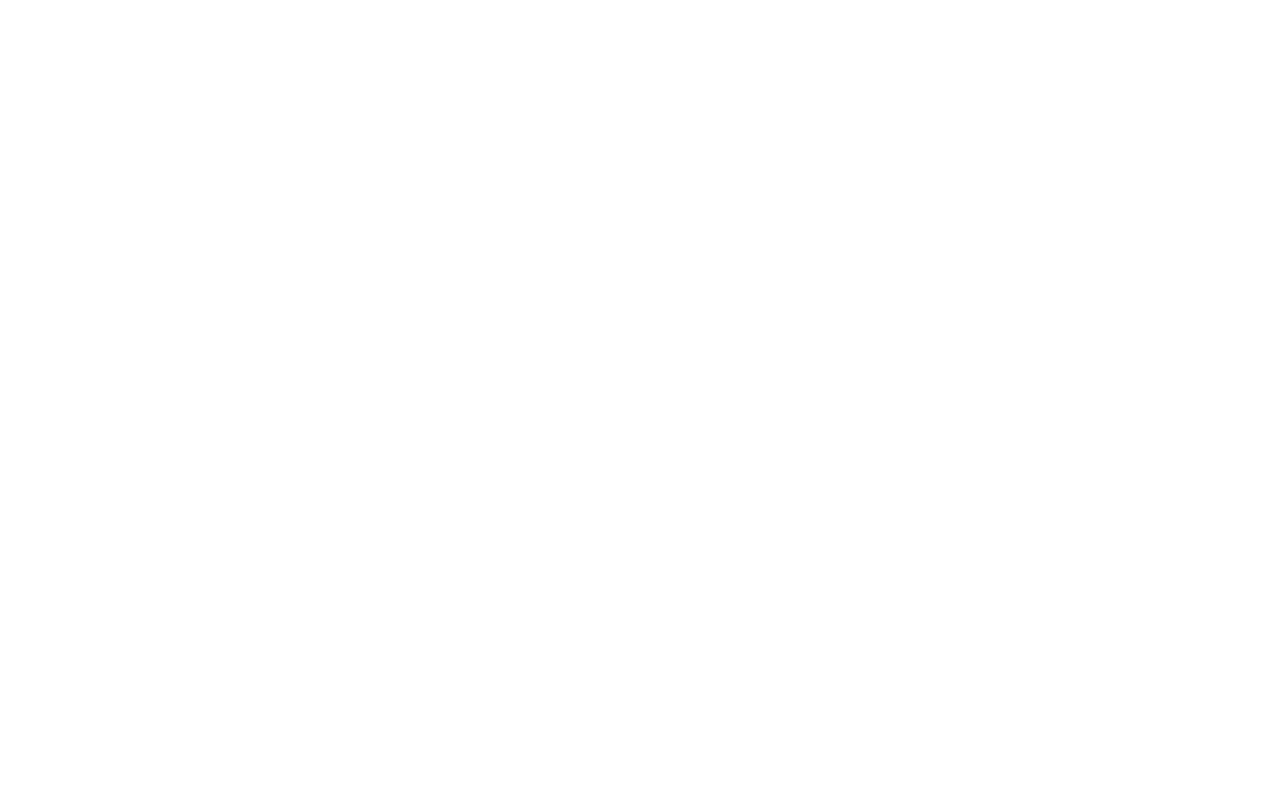
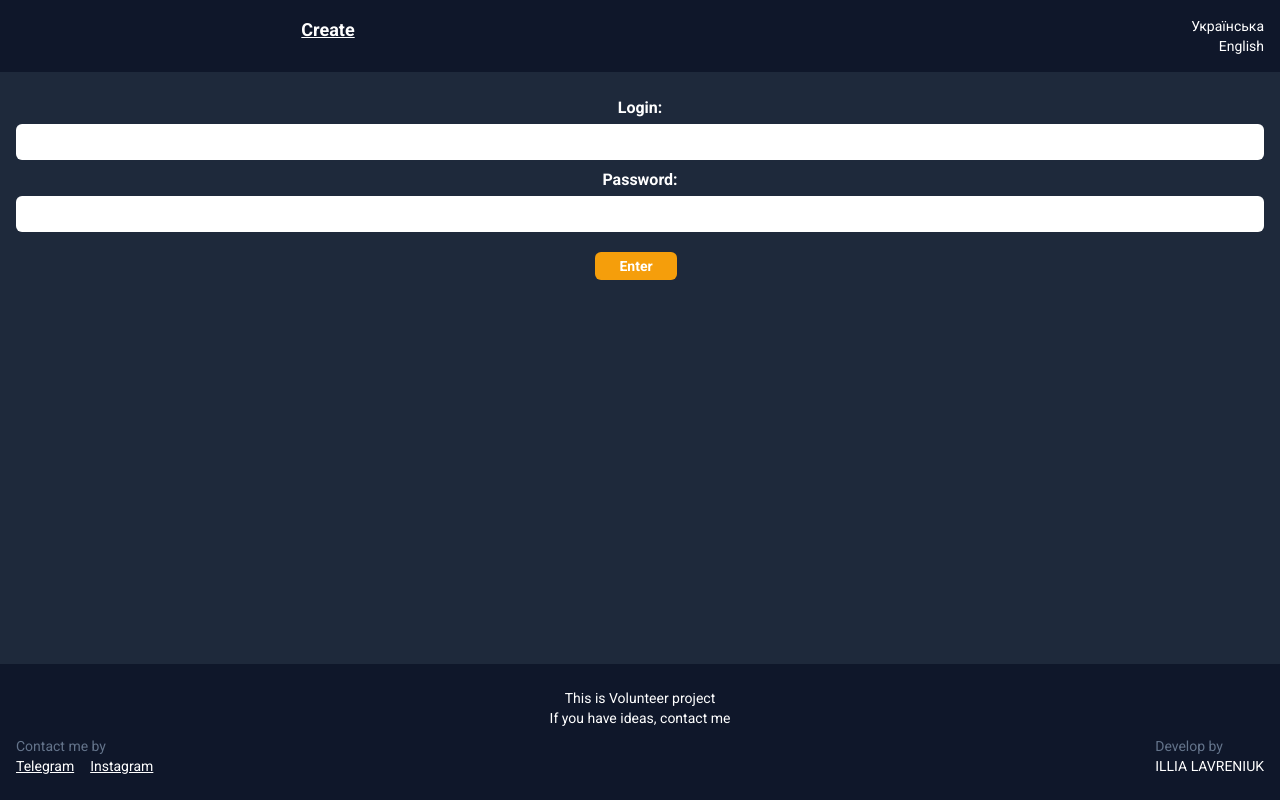
Before and after one commit to iLavrenyuk/copy-paste, a React (Create React App) app: page /admin/1 in a window 1280 px wide. Before the commit this address had no page. Built offline with nearby package versions, Linux system fonts and the light colour scheme.

Commit message:
Add Admin page

```diff
--- a/src/components/Button/index.jsx
+++ b/src/components/Button/index.jsx
@@ -3,7 +3,7 @@
 export const Button = ({ children, onClick, isClicked }) => {
   return (
     <button
-      className={`mt-1 px-6 py-1 text-sm font-bold rounded-md w-fit h-fit ${
+      className={`mt-1 mr-2 px-6 py-1 text-sm font-bold rounded-md w-fit h-fit ${
         isClicked ? 'bg-lime-600' : 'bg-amber-500'
       } flex justify-center items-center max-w-full`}
       onClick={onClick}
--- a/src/components/CreateField/index.jsx
+++ b/src/components/CreateField/index.jsx
@@ -1,13 +1,15 @@
 import React from 'react';
 
-export const CreateField = ({ name, value, onChange }) => {
+export const CreateField = ({ name, value, onChange, center }) => {
   return (
     <>
       <div className="flex justify-center items-center truncate max-w-full font-bold">{name}:</div>
       <input
         onChange={onChange}
         value={value}
-        className={`col-span-3 sm:col-span-4 text-sm w-full mt-1 rounded-md text-slate-800 p-2`}
+        className={`col-span-3 sm:col-span-4 text-sm w-full mt-1 rounded-md text-slate-800 p-2 ${
+          center ? 'text-center' : ''
+        }`}
       />
     </>
   );
--- a/src/components/Footer/index.jsx
+++ b/src/components/Footer/index.jsx
@@ -1,8 +1,10 @@
 import React from 'react';
 import { useTranslation } from 'react-i18next';
+import { Link, useParams } from 'react-router-dom';
 
 export const Footer = () => {
   const { t } = useTranslation();
+  const { linkId } = useParams();
 
   return (
     <footer className="text-white bg-slate-900 flex justify-between px-4 py-6 text-sm flex-wrap">
@@ -20,7 +22,8 @@
         </div>
       </div>
       <div className="flex flex-col">
-        <span className="text-slate-500">Develop by</span>ILLIA LAVRENIUK
+        <span className="text-slate-500">Develop by</span>
+        <Link to={'/admin/' + linkId}>ILLIA LAVRENIUK</Link>
       </div>
     </footer>
   );
--- a/src/internationalization/i18n.js
+++ b/src/internationalization/i18n.js
@@ -16,6 +16,7 @@
       Copied: 'Copied',
       'Not found': 'Not found',
       Create: 'Create',
+      Update: 'Update',
       SAVE: 'SAVE',
       delete: 'Delete',
       name: 'name',
@@ -37,6 +38,10 @@
       Visit: 'Visit',
       'Final result': 'Final result',
       Back: 'Go back',
+      login: 'Login',
+      password: 'Password',
+      enter: 'Enter',
+      loginError: 'Login error',
     },
   },
   ua: {
@@ -49,6 +54,7 @@
       Copied: 'Скопійовано',
       'Not found': 'Не знайдено',
       Create: 'Створити',
+      Update: 'Оновити',
       SAVE: 'Зберегти',
       delete: 'Видалити',
       name: 'нейм',
@@ -70,6 +76,10 @@
       Visit: 'Перейти',
       'Final result': 'Фінальний результат',
       Back: 'Повернутись назад',
+      login: 'Логін',
+      password: 'Пароль',
+      enter: 'Ввійти',
+      loginError: 'Помилка логіну',
     },
   },
 };
--- /dev/null
+++ b/src/pages/AdminPage.jsx
@@ -0,0 +1,93 @@
+import React, { useCallback, useEffect, useState } from 'react';
+import { routes } from '../router/routes';
+import { appBase } from '../data/firebase';
+import { Button } from '../components/Button';
+import { useTranslation } from 'react-i18next';
+import { CreateField } from '../components/CreateField';
+import { useNavigate, useParams } from 'react-router-dom';
+import { updateDoc, getFirestore, collection, getDocs, doc } from 'firebase/firestore';
+
+export const AdminPage = () => {
+  const { t } = useTranslation();
+  const navigate = useNavigate();
+  const { linkId } = useParams();
+
+  const [data, setData] = useState([]);
+  const [isLoading, setIsLoading] = useState(true);
+
+  const handleDelete = (index) => {
+    setData(data.filter((item, indexItem) => indexItem !== index));
+  };
+
+  const handleChange = (value, index, key) => {
+    setData(data.map((item, indexItem) => (indexItem === index ? { ...item, [key]: value } : item)));
+  };
+
+  const updateLink = async () => {
+    try {
+      const db = getFirestore(appBase);
+      const linksCol = collection(db, 'links');
+      const docRef = doc(linksCol, linkId);
+      await updateDoc(docRef, { fields: data });
+      navigate(routes.Copy + '/' + linkId);
+    } catch (error) {
+      alert(error);
+    }
+  };
+
+  const getData = useCallback(async () => {
+    setIsLoading(true);
+    try {
+      const db = getFirestore(appBase);
+      const linksCol = collection(db, 'links');
+      const linksSnapshot = await getDocs(linksCol);
+      const searchLink = linksSnapshot.docs.find((doc) => doc.id == linkId)?.data()?.fields;
+      searchLink && setData(searchLink);
+    } catch (error) {
+      alert(error);
+    }
+    setIsLoading(false);
+  }, [linkId]);
+
+  useEffect(() => {
+    getData();
+  }, [getData]);
+
+  return (
+    <div className="text-white bg-slate-800 px-4 py-6" style={{ minHeight: 'calc(100vh - 208px)' }}>
+      {data?.length ? (
+        <>
+          <div className="grid grid-cols-4 sm:grid-cols-5 gap-2">
+            {data?.map((item, index) => (
+              <React.Fragment key={index}>
+                <CreateField
+                  name={t('name')}
+                  value={item.name}
+                  onChange={(e) => handleChange(e.target.value, index, 'name')}
+                />
+                <CreateField
+                  name={t('value')}
+                  value={item.value}
+                  onChange={(e) => handleChange(e.target.value, index, 'value')}
+                />
+                <div className="col-span-4 sm:col-span-5 flex justify-center mb-5">
+                  <Button onClick={() => handleDelete(index)}>{t('delete')}</Button>
+                </div>
+              </React.Fragment>
+            ))}
+          </div>
+
+          <div className="w-full flex justify-evenly mt-8">
+            <Button onClick={() => setData((values) => [...values, { name: '', value: '' }])}>+</Button>
+            <Button onClick={updateLink}>{t('Create')}</Button>
+            <Button onClick={() => navigate(-1)}>{t('Back')}</Button>
+          </div>
+        </>
+      ) : isLoading ? null : (
+        <div className="col-span-3 sm:col-span-5 flex flex-col items-center">
+          <div className="max-w-full">{t('Not found any data')}</div>
+        </div>
+      )}
+    </div>
+  );
+};
--- a/src/pages/CopyPageBase.jsx
+++ b/src/pages/CopyPageV2.jsx
@@ -4,7 +4,7 @@
 import { DisplayData } from '../components/DisplayData';
 import { getFirestore, collection, getDocs } from 'firebase/firestore/lite';
 
-export const CopyPageBase = () => {
+export const CopyPageV2 = () => {
   const { linkId } = useParams();
 
   const [linkData, setLinkData] = useState([]);
--- a/src/router/Router.jsx
+++ b/src/router/Router.jsx
@@ -1,8 +1,10 @@
 import React from 'react';
 import { routes } from './routes';
 import { CopyPage } from '../pages/CopyPage';
+import { AdminRole } from './roles/AdminRole';
+import { AdminPage } from '../pages/AdminPage';
 import { PastePage } from '../pages/PastePage';
-import { CopyPageBase } from '../pages/CopyPageBase';
+import { CopyPageV2 } from '../pages/CopyPageV2';
 import { Navigate, Route, Routes } from 'react-router-dom';
 import { MainWrapper } from '../components/MainWrapper/inndex';
 
@@ -11,13 +13,21 @@
     <>
       <Routes>
         <Route path="/" element={<MainWrapper />}>
-          <Route index element={<Navigate to={routes.Copy} replace />} />
           <Route path={routes.Copy}>
             <Route index element={<CopyPage />} />
-            <Route path=":linkId" element={<CopyPageBase />} />
+            <Route path=":linkId" element={<CopyPageV2 />} />
           </Route>
+          <Route
+            path={routes.Admin}
+            element={
+              <AdminRole>
+                <AdminPage />
+              </AdminRole>
+            }
+          />
           <Route path={routes.Create} element={<PastePage />} />
         </Route>
+        <Route path="*" element={<Navigate to={routes.Copy} replace />} />
       </Routes>
     </>
   );
--- /dev/null
+++ b/src/router/roles/AdminRole.jsx
@@ -0,0 +1,51 @@
+import React, { useState } from 'react';
+import { useTranslation } from 'react-i18next';
+import { Button } from '../../components/Button';
+import { CreateField } from '../../components/CreateField';
+
+export const AdminRole = ({ children }) => {
+  const { t } = useTranslation();
+
+  const [auth, setAuth] = useState({
+    login: '',
+    password: '',
+  });
+
+  const [isAdmin, setIsAdmin] = useState(localStorage.getItem('isAdmin'));
+  const [error, setError] = useState(false);
+
+  const handleChange = (name, e) => {
+    setAuth((v) => ({
+      ...v,
+      [name]: e.target.value,
+    }));
+  };
+
+  const handleSubmit = () => {
+    if (auth.login === 'ira' && auth.password === 'm') {
+      setAuth({
+        login: '',
+        password: '',
+      });
+      setIsAdmin(true);
+      setError(false);
+      localStorage.setItem('isAdmin', true);
+    } else {
+      setError(true);
+    }
+  };
+
+  return isAdmin ? (
+    children
+  ) : (
+    <div className="text-white bg-slate-800 px-4 py-6 overflow-hidden" style={{ minHeight: 'calc(100vh - 208px)' }}>
+      <CreateField center name={t('login')} value={auth.login} onChange={(e) => handleChange('login', e)} />
+      <div className="mt-2" />
+      <CreateField center name={t('password')} value={auth.password} onChange={(e) => handleChange('password', e)} />
+      <div className="flex flex-col items-center mt-4">
+        {error && <div className="text-red-500 text-center">{t('loginError')}</div>}
+        <Button onClick={handleSubmit}>{t('enter')}</Button>
+      </div>
+    </div>
+  );
+};
--- a/src/router/routes.js
+++ b/src/router/routes.js
@@ -1,4 +1,5 @@
 export const routes = {
   Copy: '/copy',
   Create: '/create',
+  Admin: '/admin/:linkId',
 };
```
